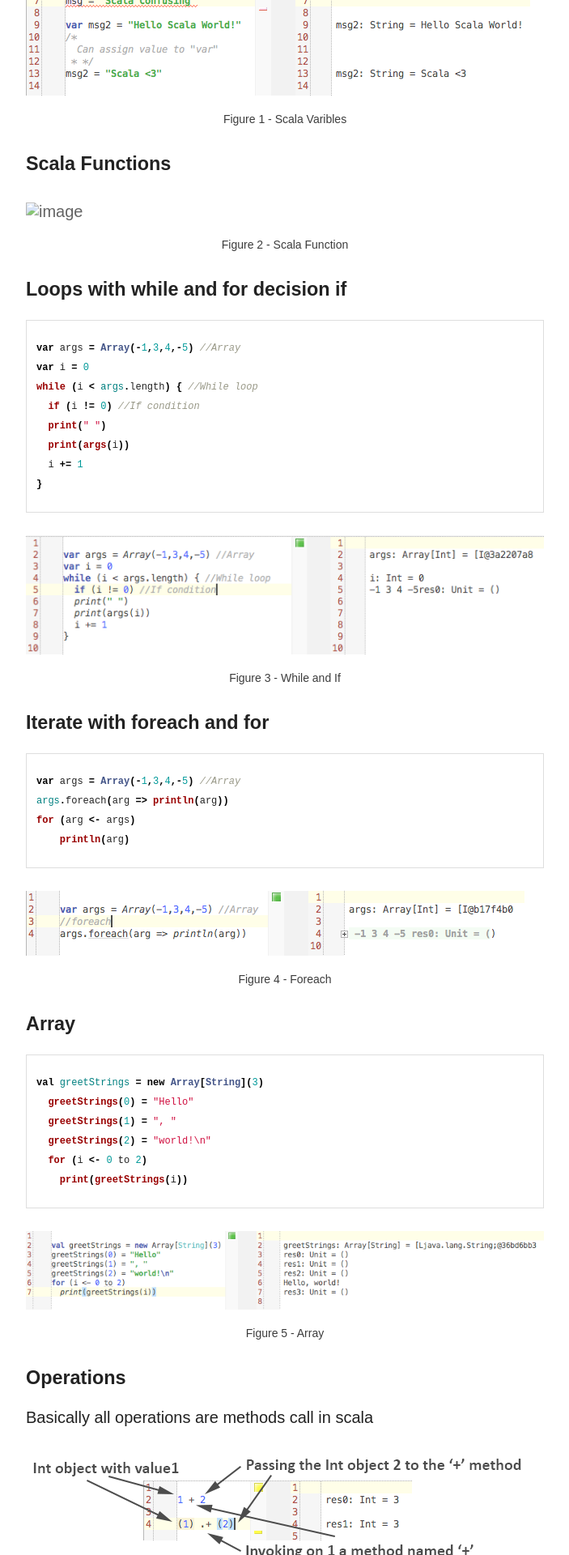
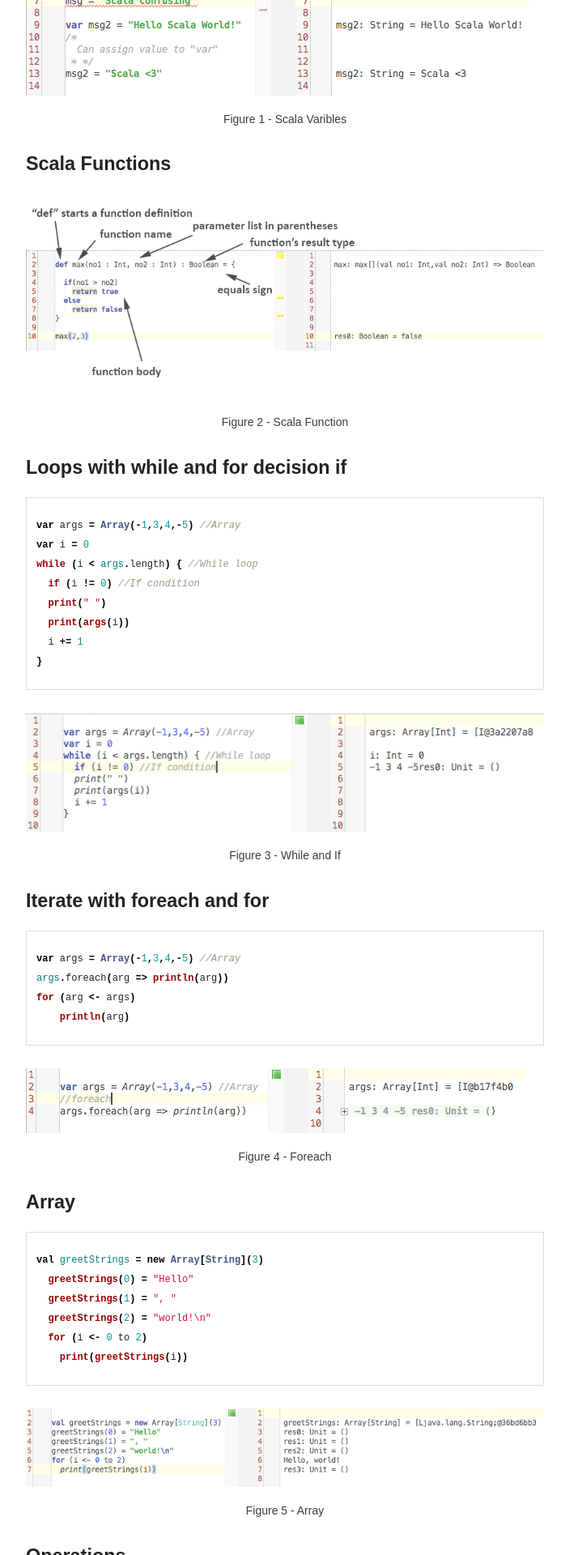
Before and after one commit to Renien/Renien.github.io, a Jekyll site: the page built from _posts/blog/scala-blog-series/2014-10-06-scala-code.md, in a window 1280 px wide. Shown: the part 1225-3145 px from the top of the page at 81% size, without its empty margins (318-1021 px from the left). Built offline with Jekyll 4.4.1, drawn with Linux system fonts in a browser that asks for light colours; nearby versions of some CDN libraries; comment, search, counter and statistics services are not loaded.

Commit message:
Image url

```diff
--- a/_config.yml
+++ b/_config.yml
@@ -5,7 +5,7 @@ disqus_shortname: renien
 search:           true
 # Change url to your domain. Leave localhost server or blank when working locally.
 # You don't need to specify the protocol if you want it available on http and https. Example: //localhost:4000
-url:              //renien.github.io #//renien.github.io #//localhost:4000
+url:              //localhost:4000 #//renien.github.io #//localhost:4000
 
 # Owner/author information
 owner:
--- a/_posts/blog/scala-blog-series/2014-10-06-scala-code.md
+++ b/_posts/blog/scala-blog-series/2014-10-06-scala-code.md
@@ -39,7 +39,7 @@ msg = "Scala <3"
 ###Scala Functions
 
 <figure>
-  <a href="/blog/scala-funtion.png"><img src="/blog/scala-funtion.png" alt="image"></a>
+  <a href="/blog/scala-blog-series/scala-funtion.png"><img src="/blog/scala-blog-series/scala-funtion.png" alt="image"></a>
   <figcaption>Figure 2 - Scala Function</figcaption>
 </figure>
 
```
